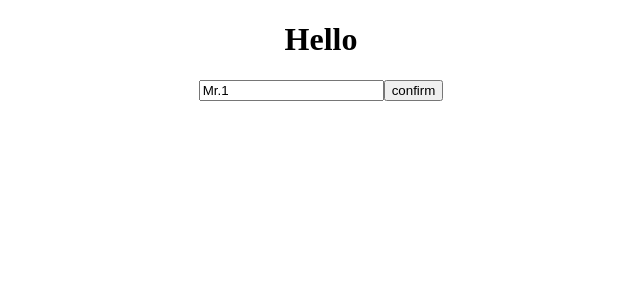
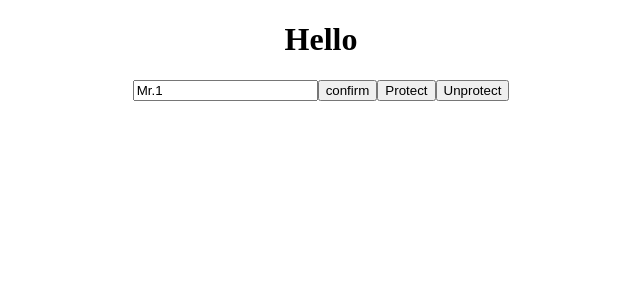
Before and after one commit to swpark907/react_hooks_tutorial, a React (Create React App) app: page / in a window 1280 px wide. Shown: the top 300 px of the page, without its empty margins (319-959 px from the left). Built offline with nearby package versions, Linux system fonts and the light colour scheme.

Commit message:
update usePreventLeave

```diff
--- a/src/App.js
+++ b/src/App.js
@@ -3,12 +3,15 @@
 import { useTitle } from './useTitle';
 import { useClick } from './useClick';
 import { useConfirm } from './useConfirm';
+import { usePreventLeave } from './usePreventLeave';
 
 export default function App() {
 
   const deleteWord = () => console.log('Deleting');
   const abort = () => console.log('Aborted')
   const confirmData = useConfirm('Are you sure?', deleteWord, abort)
+
+  const {enablePrevent, disablePrevent} = usePreventLeave();
 
   const sayHello = () => {
     console.log('Hello!');
@@ -26,6 +29,8 @@
       <h1 ref={title}>Hello</h1>
       <input placeholder="Name" {...name} />
       <button onClick={confirmData}>confirm</button>
+      <button onClick={enablePrevent}>Protect</button>
+      <button onClick={disablePrevent}>Unprotect</button>
     </div>
   );
 }
--- /dev/null
+++ b/src/usePreventLeave.js
@@ -0,0 +1,9 @@
+export const usePreventLeave = () => {
+  const listner = (event) => {
+    event.preventDefault();
+    event.returnValue = "";
+  }
+  const enablePrevent = () => window.addEventListener("beforeunload", listner)
+  const disablePrevent = () => window.removeEventListener("beforeunload", listner)
+  return {enablePrevent, disablePrevent};
+}
```
